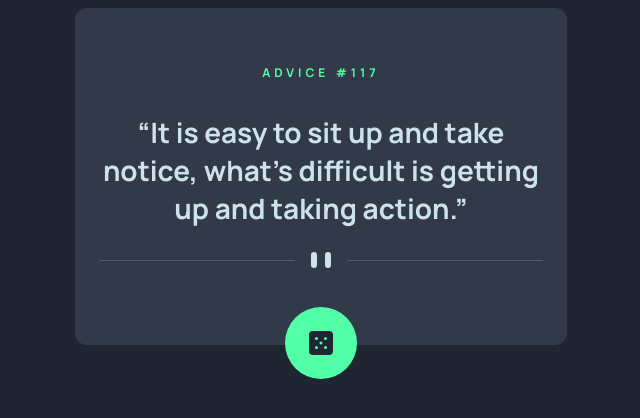
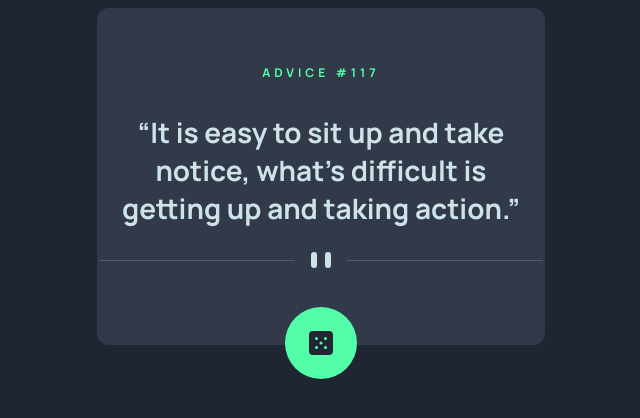
Before and after one commit to devmor-j/fm-advice-generator-app, a Vue app: page / in a window 1280 px wide. Shown: the top 418 px of the page, without its empty margins (319-959 px from the left). Built offline with nearby package versions, Linux system fonts and the light colour scheme.

Commit message:
Set width of card

```diff
--- a/src/App.vue
+++ b/src/App.vue
@@ -13,8 +13,5 @@ main {
   display: grid;
   align-items: center;
   justify-content: center;
-  width: min(100% - 2rem, 25rem);
-  margin-inline: auto;
-
 }
 </style>
--- a/src/components/QuoteCard.vue
+++ b/src/components/QuoteCard.vue
@@ -26,6 +26,8 @@
   padding-block-end: 3rem;
   border-radius: 0.75rem;
   position: relative;
+  width: min(100% - 2rem, 25rem);
+  margin-inline: auto;
 }
 
 h1 {
```
